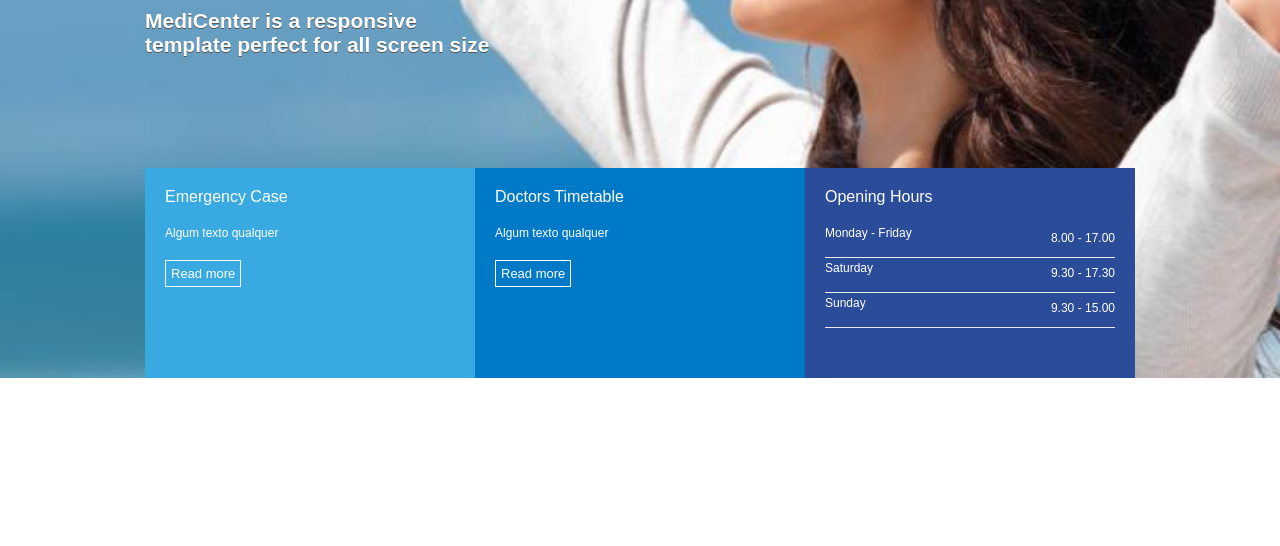
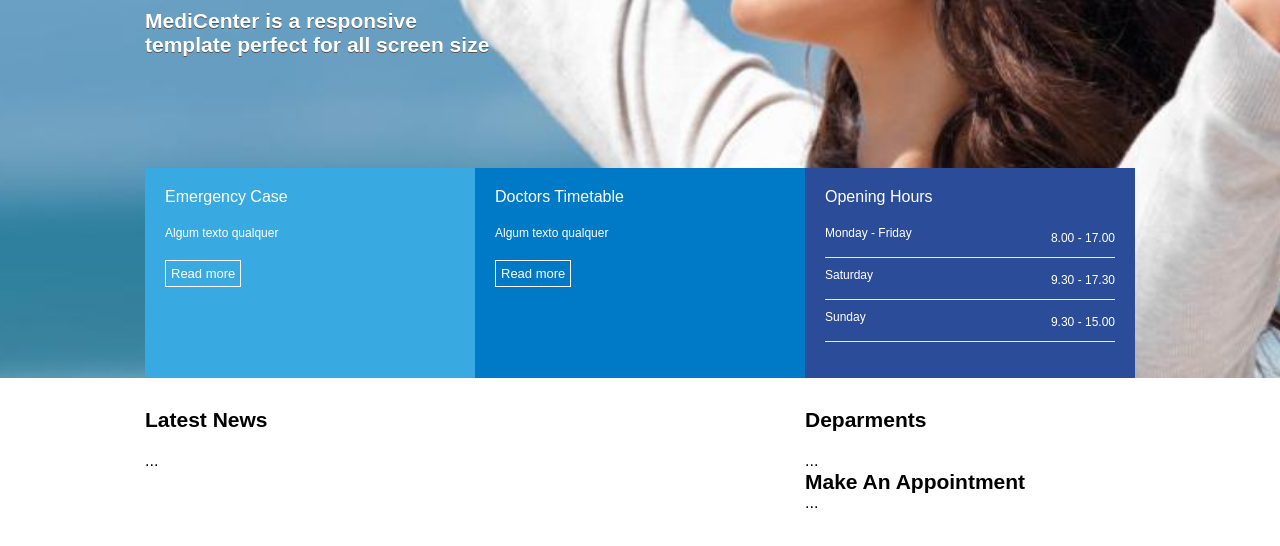
Before and after one commit to samara-maia/MediCenter, a plain HTML site: page index.html in a window 1280 px wide. Shown: the part 412-958 px from the top of the page. Before the commit the page ends 800 px from the top, so only its background shows below. Drawn offline with Linux system fonts and the light colour scheme.

Commit message:
adicionado as section

```diff
--- a/assets/css/template.css
+++ b/assets/css/template.css
@@ -4,6 +4,7 @@
 body{
     margin: 0;
     padding: 0;
+    padding-bottom: 300px;
 }
 header {
     display: flex;
@@ -127,6 +128,26 @@ p {
 .Saturday,
 .Sunday {
     text-align-last:start;
+    margin-top: 10px;
     margin-bottom: 3px;
     border-bottom: 1px solid #ebe9e9;
 }
+#geral {
+    display: flex;
+    justify-content: center;
+}
+#geral section {
+    flex: 2;
+}
+#geral aside {
+    flex: 1;
+}
+.widget_title{
+    margin-top: 30px;
+    margin-bottom: 20px;
+}
+.widget_title_text {
+    color: #000000;
+    font-size: 21px;
+    font-weight: bold;
+}
--- a/index.html
+++ b/index.html
@@ -61,5 +61,40 @@
             </div>
         </div>
     </section>
+    <section id="geral">
+        <div class="container">
+            <section>
+                <div class="widger">
+                    <div class="widget_title">
+                    <div class="widget_title_text">Latest News</div>
+                    <div class="widget_title_bar"></div>
+                    </div>
+                    <div class="widget_boby">
+                        ...
+                    </div>
+                </div>
+            </section>
+            <aside>
+                <div class="widger">
+                    <div class="widget_title">
+                    <div class="widget_title_text">Deparments</div>
+                    <div class="widget_title_bar"></div>
+                    </div>
+                    <div class="widget_boby">
+                        ...
+                    </div>
+                </div>
+                <div class="widger">
+                    <div class="widge_title">
+                    <div class="widget_title_text">Make An Appointment</div>
+                    <div class="widget_title_bar"></div>
+                    </div>
+                    <div class="widget_boby">
+                        ...
+                    </div>
+                </div>
+            </aside>
+        </div>
+    </section>
 </body>
 </html>
```
